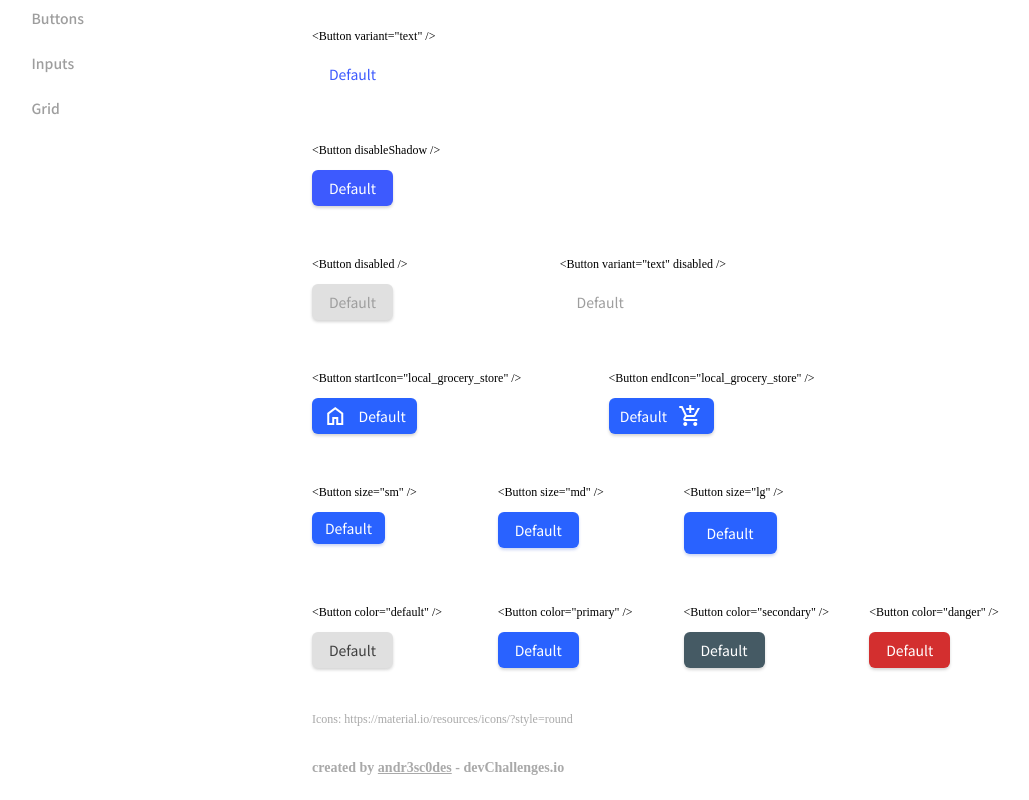
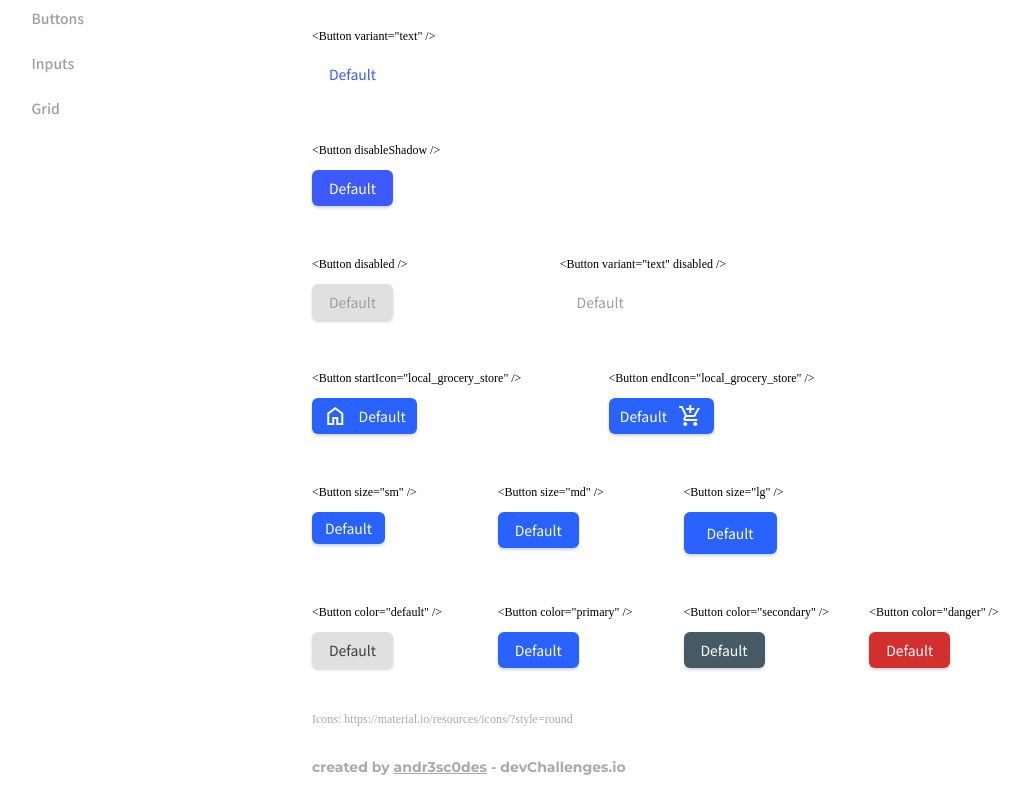
Before and after one commit to Andr3sC0des/button-component, a Next.js app: page / in a window 1280 px wide. Shown: the part 317-1117 px from the top of the page, without its empty margins (25-1054 px from the left). Built offline with nearby package versions, Linux system fonts and the light colour scheme.

Commit message:
fixing fonts

```diff
--- a/components/Button.module.sass
+++ b/components/Button.module.sass
@@ -10,7 +10,7 @@
     text-align: center
     font-weight: 500px
     color: #3F3F3F
-    font-family: 'Noto Sans JP'
+    font-family: 'Noto Sans JP', sans-serif
     cursor: pointer
     display: flex
     justify-content: space-evenly
--- a/components/MenuElements.module.sass
+++ b/components/MenuElements.module.sass
@@ -4,7 +4,7 @@
     display: block
     color: #9E9E9E
     text-decoration: none
-    font-family: Noto Sans JP
+    font-family: 'Noto Sans JP', sans-serif
     font-size: 14px
     line-height: 20.27px
     font-weight: 500
--- a/components/Sidebar.module.sass
+++ b/components/Sidebar.module.sass
@@ -12,7 +12,7 @@
         font-size: 13px
         line-height: 19.5px
         font-weight: 600
-        font-family: 'Poppins'
+        font-family: 'Poppins', sans-serif
         color: #f7542e
         margin-left: 56.5px
         margin-top: 47.07px
--- a/pages/Buttons.module.sass
+++ b/pages/Buttons.module.sass
@@ -50,7 +50,7 @@
 
 .createdby
     margin-top: 34px
-    font-family: 'Montserrat'
+    font-family: 'Montserrat', sans-serif
     font-weight: 700
     font-size: 14px
     line-height: 17.07px
--- a/styles/globals.sass
+++ b/styles/globals.sass
@@ -1,5 +1,5 @@
 @import url('https://fonts.googleapis.com/css2?family=Material+Symbols+Outlined:opsz,wght,FILL,GRAD@48,400,0,0')
-@import url('https://fonts.googleapis.com/css2?family=Noto+Sans+JP:wght@100;300;400;500;700;900&family=Poppins:wght@500&display=swap')
+@import url('https://fonts.googleapis.com/css2?family=Montserrat:wght@700&family=Noto+Sans+JP:wght@100;300;400;500;700;900&family=Poppins:wght@500&display=swap')
 *
     padding: 0
     margin: 0
```
Also changed, not shown: 1 other file (tests, documents, lock files or other folders).
